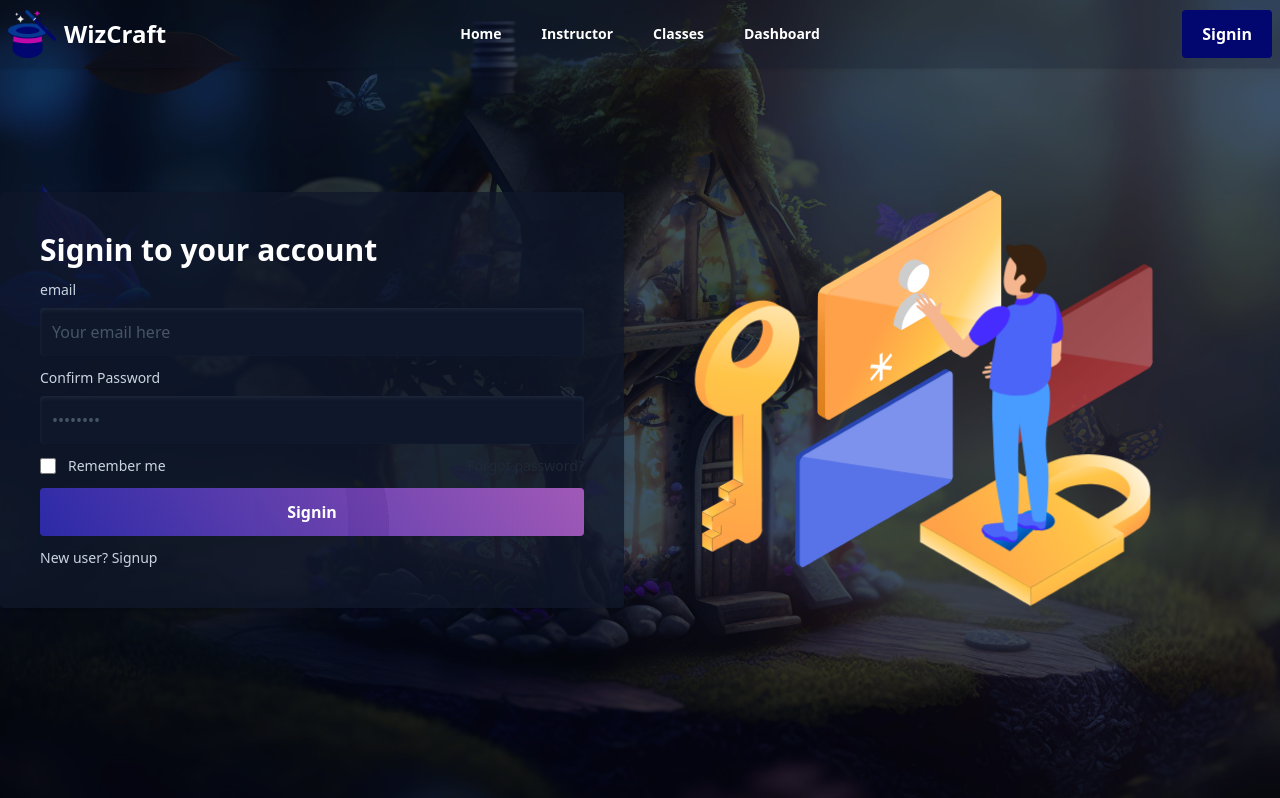
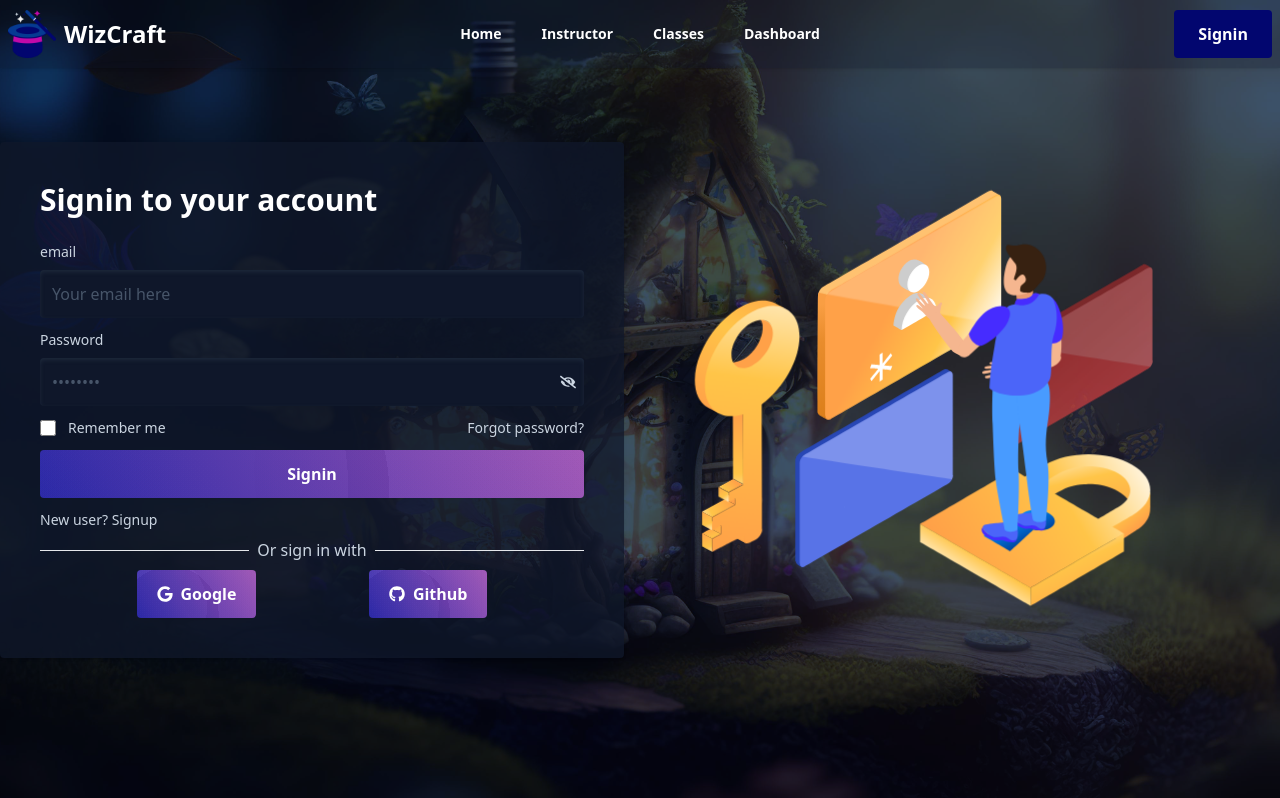
Before and after one commit to Source-Code-007/wizCraft-academy-client, a React (Vite) app: page /signin in a window 1280 px wide. Shown: the top 798 px of the page. Built offline with nearby package versions, Linux system fonts and the light colour scheme; no server answers.

Commit message:
signin and signout implement

```diff
--- a/src/Pages/Homepage/Homepage.jsx
+++ b/src/Pages/Homepage/Homepage.jsx
@@ -1,9 +1,11 @@
 import Banner from "./Banner/Banner";
+import PopularClass from "./PopularClass/PopularClass";
 
 const Homepage = () => {
     return (
         <>
                 <Banner></Banner>
+                <PopularClass></PopularClass>
         </>
     );
 };
--- a/src/Pages/Signin/Signin.jsx
+++ b/src/Pages/Signin/Signin.jsx
@@ -3,23 +3,53 @@ import { useForm } from "react-hook-form";
 import UseAuth from "../../Hook/UseAuth";
 import { Link } from "react-router-dom";
 import Lottie from "lottie-react";
-import { FaEye, FaEyeSlash } from "react-icons/fa";
+import { FaEye, FaEyeSlash, FaGithub, FaGoogle } from "react-icons/fa";
 import bgImg from '../../assets/img/signinBg.jpg'
 import signinLottie from '../../../public/lottieAnimation/signin-lottie.json'
 
 const Signin = () => {
-    const { signinUserWithEmailPassFunc, signinUserWithEmailFunc, signinUserWithGithubFunc } = UseAuth()
+    const { signinUserWithEmailPassFunc, setAuthLoading, setUser, signinUserWithEmailFunc, signinUserWithGithubFunc } = UseAuth()
 
     const [isShowPass, setIsShowPass] = useState(false)
     const [success, setSuccess] = useState('')
     const [error, setError] = useState('')
 
-    const { register, handleSubmit, watch, formState = { errors } } = useForm()
+    const { register, handleSubmit, watch, reset, formState: { errors } } = useForm()
     const handleSigninFunc = form => {
+        setError('')
         const { email, password } = form
-        console.log(email, password);
+
+        // password regexp
+        const passwordRegex = /^(?=.*\d)(?=.*[a-z])(?=.*[A-Z]).{8,}$/;
+        if (!passwordRegex.test(password)) {
+            setError("Password must be at least 8 characters long and contain at least one uppercase letter, one lowercase letter, and one digit.")
+            return
         }
 
+        signinUserWithEmailPassFunc(email, password).then(res => {
+            const currUser = res.user
+            setUser(currUser)
+            reset()
+        }).catch(e => {
+            setAuthLoading(false)
+            if (e.code === "auth/user-not-found") {
+                setError('User not found')
+            } else if (e.code === "auth/invalid-email") {
+                setError('Invalid email')
+            } else if (e.code === "auth/wrong-password") {
+                setError('wrong password')
+            } else if (e.code === "auth/too-many-requests") {
+                setError("Access to this account has been temporarily disabled due to many failed login attempts. Please reset your password or try again later.")
+            } else {
+                setError(e.message)
+            }
+        })
+    }
+
+    // signin User With Email Pass Func
+    const handleSigninUserWithEmailPassFunc = () => {
+
+    }
 
 
     // handle Google Signin Func
@@ -35,21 +65,23 @@ const Signin = () => {
     return (
         <div className="bg-cover bg-center bg-slate-800 bg-blend-overlay" style={{ backgroundImage: `url(${bgImg})` }}>
             <div className='min-h-screen grid grid-col-1 md:grid-cols-2 gap-4 xl:gap-8 items-center my-container'>
-                <form onSubmit={handleSubmit(handleSigninFunc)} className='space-y-3 p-10 bg-slate-900 bg-opacity-75 shadow rounded'>
-                    <h2 className='font-bold text-3xl text-white'>Signin to your account</h2>
+
+                <div className="p-10 bg-slate-900 bg-opacity-75 shadow rounded">
+                    <form onSubmit={handleSubmit(handleSigninFunc)} className='space-y-3'>
+                        <h2 className='font-bold text-3xl text-white mb-6'>Signin to your account</h2>
 
                         <div>
                             <label htmlFor="email" className="block mb-2 text-sm font-medium text-slate-300 dark:text-white">email</label>
-                        <input type='email' id='email' className='my-inp' {...register("email")} placeholder='Your email here' />
+                            <input type='email' id='email' className='my-inp' {...register("email", { required: true })} placeholder='Your email here' />
+                            {errors.email && <p className='text-red-500'>This field is required</p>}
                         </div>
 
                         <div className='relative'>
-                        <label htmlFor="password" className="block mb-2 text-sm font-medium text-slate-300 dark:text-white">Confirm Password</label>
+                            <label htmlFor="password" className="block mb-2 text-sm font-medium text-slate-300 dark:text-white">Password</label>
                             <input type={`${isShowPass ? 'text' : 'password'}`} id='password' className='my-inp' {...register("password", { required: true })} placeholder='••••••••' />
-                        <span className='absolute right-2 top-4 cursor-pointer' onClick={() => setIsShowPass(!isShowPass)}> {isShowPass ? <FaEye></FaEye> : <FaEyeSlash></FaEyeSlash>} </span>
-                        {error.password && <p className='text-red-500'>This field is required</p>}
+                            <span className='absolute right-2 top-11 text-slate-300 cursor-pointer' onClick={() => setIsShowPass(!isShowPass)}> {isShowPass ? <FaEye></FaEye> : <FaEyeSlash></FaEyeSlash>} </span>
+                            {errors.password && <p className='text-red-500'>This field is required</p>}
                         </div>
-
 
                         <div className="flex items-center justify-between">
                             <div className="flex items-start">
@@ -60,8 +92,9 @@ const Signin = () => {
                                     <label htmlFor="remember" className="text-slate-300">Remember me</label>
                                 </div>
                             </div>
-                        <a href="#" className="text-sm font-medium text-primary-600 hover:underline dark:text-primary-500">Forgot password?</a>
+                            <a href="#" className="text-sm font-medium text-slate-300 hover:underline dark:text-primary-500">Forgot password?</a>
                         </div>
+
                         {error && <p className='text-red-500'>*{error}</p>}
                         {success && <p className='text-green-500'>{success}</p>}
 
@@ -72,6 +105,18 @@ const Signin = () => {
 
                     </form>
 
+                    <div className='flex items-center my-2'>
+                        <hr className="flex-grow" />
+                        <span className="mx-2 text-slate-300">Or sign in with</span>
+                        <hr className="flex-grow" />
+                    </div>
+                    <div className='flex justify-evenly gap-4 flex-col sm:flex-row'>
+                        <button onClick={handleGoogleSigninFunc} className='cmn-btn-one flex items-center justify-center'> <FaGoogle className='mr-2'></FaGoogle> Google</button>
+                        <button onClick={handleGithubSigninFunc} className='cmn-btn-one flex items-center justify-center'> <FaGithub className='mr-2'></FaGithub> Github</button>
+                    </div>
+
+                </div>
+
                 <Lottie animationData={signinLottie} loop={true} className='h-full w-full' />
             </div>
         </div>
--- a/src/Pages/Signup/Signup.css
+++ b/src/Pages/Signup/Signup.css
@@ -1,4 +1,3 @@
 .my-inp{
     @apply block w-full p-3 bg-slate-900 text-slate-200 placeholder:text-slate-600 shadow-inner shadow-slate-800 border-none rounded focus:outline-none
-
 }
--- a/src/Pages/Signup/Signup.jsx
+++ b/src/Pages/Signup/Signup.jsx
@@ -9,7 +9,7 @@ import { Link, useNavigate } from 'react-router-dom';
 import bgImg from '../../assets/img/signinBg.jpg'
 
 const Signup = () => {
-    const { createUserWithEmailPassFunc, updateProfileFunc, signoutUserFunc } = UseAuth()
+    const { createUserWithEmailPassFunc, setAuthLoading, updateProfileFunc, signoutUserFunc } = UseAuth()
     const [isShowPass, setIsShowPass] = useState(false)
     const [isConfirmShowPass, setIsConfirmShowPass] = useState(false)
     const [success, setSuccess] = useState('')
@@ -19,10 +19,9 @@ const Signup = () => {
     const { register, handleSubmit, watch, formState: { errors } } = useForm();
     const handleSignupFunc = form => {
         const { name, photo, email, password, confirmPassword, terms } = form
-        console.log(form);
 
-        if (!terms.checked) {
-            setError('*Please check terms and condition first')
+        if (!terms) {
+            setError('*Please check terms and condition!')
             return
         }
         if (password !== confirmPassword) {
@@ -36,6 +35,7 @@ const Signup = () => {
             setError("Password must be at least 8 characters long and contain at least one uppercase letter, one lowercase letter, and one digit.")
             return
         }
+        console.log(form);
 
         createUserWithEmailPassFunc(email, password)
             .then(res => {
@@ -44,9 +44,13 @@ const Signup = () => {
                     setSuccess('user created successfully')
                     signoutUserFunc().then(() => { }).catch(e => console.log(e.message))
                     navigate('/signin')
-                }).catch(e => setError(e.message))
+                }).catch(e => {
+                    setError(e.message)
+                    setAuthLoading(false)
+                })
 
             }).catch(e => {
+                setAuthLoading(false)
                 if (e.code === 'auth/email-already-in-use') {
                     setError('Email address is already in use. Please use a different email or try logging in.')
                 } else {
@@ -62,44 +66,48 @@ const Signup = () => {
                     <h2 className='font-bold text-3xl text-white'>Please Register</h2>
                     <div>
                         <label htmlFor="name" className="block mb-2 text-sm font-medium text-slate-300 dark:text-white">Name</label>
-                        <input type='text' className='my-inp' id='name' {...register("name")} placeholder='Your name here' />
+                        <input type='text' className='my-inp' id='name' {...register("name", { required: true })} placeholder='Your name here' />
+                        {errors.name && <p className='text-red-500'>This field is required</p>}
                     </div>
 
                     <div>
                         <label htmlFor="photo" className="block mb-2 text-sm font-medium text-slate-300 dark:text-white">photo URL</label>
-                        <input type='url' className='my-inp' id='photo' {...register("photo")} placeholder='Your photo URL here' />
+                        <input type='url' className='my-inp' id='photo' {...register("photo", { required: true })} placeholder='Your photo URL here' />
+                        {errors.photo && <p className='text-red-500'>This field is required</p>}
                     </div>
 
                     <div>
                         <label htmlFor="email" className="block mb-2 text-sm font-medium text-slate-300 dark:text-white">email</label>
-                        <input type='email' id='email' className='my-inp' {...register("email")} placeholder='Your email here' />
+                        <input type='email' id='email' className='my-inp' {...register("email", { required: true })} placeholder='Your email here' />
+                        {errors.email && <p className='text-red-500'>This field is required</p>}
                     </div>
 
                     <div className='relative'>
-                        <label htmlFor="password" className="block mb-2 text-sm font-medium text-slate-300 dark:text-white">Confirm Password</label>
+                        <label htmlFor="password" className="block mb-2 text-sm font-medium text-slate-300 dark:text-white">Password</label>
                         <input type={`${isShowPass ? 'text' : 'password'}`} id='password' className='my-inp' {...register("password", { required: true })} placeholder='••••••••' />
-                        <span className='absolute right-2 top-4 cursor-pointer' onClick={() => setIsShowPass(!isShowPass)}> {isShowPass ? <FaEye></FaEye> : <FaEyeSlash></FaEyeSlash>} </span>
+                        <span className='absolute right-2 top-11 text-white cursor-pointer' onClick={() => setIsShowPass(!isShowPass)}> {isShowPass ? <FaEye></FaEye> : <FaEyeSlash></FaEyeSlash>} </span>
                         {errors.password && <p className='text-red-500'>This field is required</p>}
                     </div>
 
                     <div className='relative'>
                         <label htmlFor="confirmPassword" className="block mb-2 text-sm font-medium text-slate-300 dark:text-white">Confirm Password</label>
                         <input type={`${isConfirmShowPass ? 'text' : 'password'}`} id='confirmPassword' className='my-inp' {...register("confirmPassword", { required: true })} placeholder='••••••••' />
-                        <span className='absolute right-2 top-11 cursor-pointer' onClick={() => setIsConfirmShowPass(!isConfirmShowPass)}> {isConfirmShowPass ? <FaEye></FaEye> : <FaEyeSlash></FaEyeSlash>} </span>
-                        {errors.password && <p className='text-red-500'>This field is required</p>}
+                        <span className='absolute right-2 top-11 text-white cursor-pointer' onClick={() => setIsConfirmShowPass(!isConfirmShowPass)}> {isConfirmShowPass ? <FaEye></FaEye> : <FaEyeSlash></FaEyeSlash>} </span>
+                        {errors.confirmPassword && <p className='text-red-500'>This field is required</p>}
                     </div>
 
 
                     <div className="flex items-center justify-between">
                         <div className="flex items-start">
                             <div className="flex items-center h-5">
-                                <input id="terms" name='terms' aria-describedby="terms" type="checkbox" className="w-4 h-4" />
+                                <input id="terms" name='terms' aria-describedby="terms" type="checkbox" {...register('terms', { required: true })} className="w-4 h-4" />
                             </div>
                             <div className="ml-3 text-sm">
                                 <label htmlFor="terms" className='text-slate-300'>Accept <Link className='link-hover link-primary'>Terms and Condition</Link></label>
                             </div>
                         </div>
                     </div>
+                    {errors.terms && <p className='text-red-500'>You need to checked terms & condition! </p>}
                     {error && <p className='text-red-500'>*{error}</p>}
                     {success && <p className='text-green-500'>{success}</p>}
 
--- a/src/Shared/Footer/Footer.jsx
+++ b/src/Shared/Footer/Footer.jsx
@@ -1,6 +1,7 @@
 import { Link } from "react-router-dom";
 import { FaFacebookF, FaGithub, FaTwitter } from "react-icons/fa";
 import footerBg from '../../assets/img/footerBgOne.jpg'
+import logo from '../../assets/img/magicianLogo.png'
 
 const Footer = () => {
     return (
@@ -26,6 +27,7 @@ const Footer = () => {
 
             <div className='col-span-6 flex justify-center items-center'>
                 <div className='rounded-full h-64 w-64 flex flex-col justify-center items-center space-y-4 bg-[#02066f] bg-opacity-25'>
+                    <img src={logo} className="h-12 w-12 rounded-full" alt="" />
                     <h2 className='font-bold text-2xl'>WizCraft Academy</h2>
                     <div className='relative'>
                         <p className='font-bold pb-2'>Established . 2018</p>
--- a/src/index.css
+++ b/src/index.css
@@ -16,5 +16,5 @@
     background-image: radial-gradient(circle at 28% 93%, rgba(2, 2, 2,0.04) 0%, rgba(2, 2, 2,0.04) 50%,rgba(223, 223, 223,0.04) 50%, rgba(223, 223, 223,0.04) 100%),radial-gradient(circle at 13% 75%, rgba(185, 185, 185,0.04) 0%, rgba(185, 185, 185,0.04) 50%,rgba(25, 25, 25,0.04) 50%, rgba(25, 25, 25,0.04) 100%),radial-gradient(circle at 79% 39%, rgba(34, 34, 34,0.04) 0%, rgba(34, 34, 34,0.04) 50%,rgba(57, 57, 57,0.04) 50%, rgba(57, 57, 57,0.04) 100%),linear-gradient(56deg, rgb(39, 37, 178),rgb(169, 88, 194));
 }
 .cmn-btn-two{
-    @apply bg-[#02066f] hover:bg-[#063a92] px-5 py-3 rounded text-white font-bold
+    @apply bg-[#02066f] hover:bg-[#063a92] px-6 py-3 rounded text-white font-bold
 }
```
Also changed, not shown: src/Context/AuthContext.jsx (+5 -6 lines), src/Pages/Homepage/PopularClass/PopularClass.jsx (added, +10 -0 lines), src/Shared/Nav/Nav.jsx (+8 -3 lines). Lines whose indentation alone changed are shown as unchanged.
